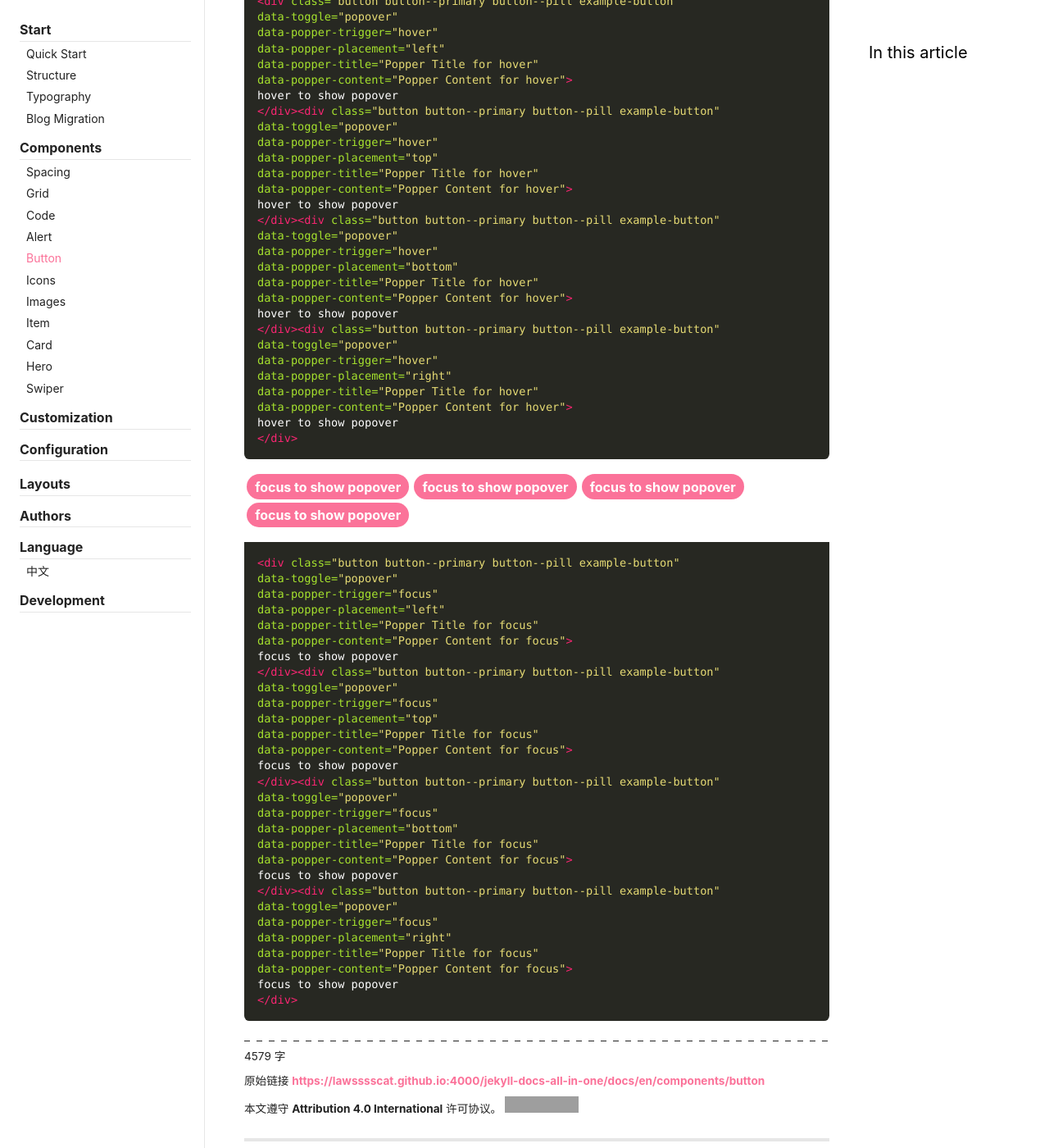
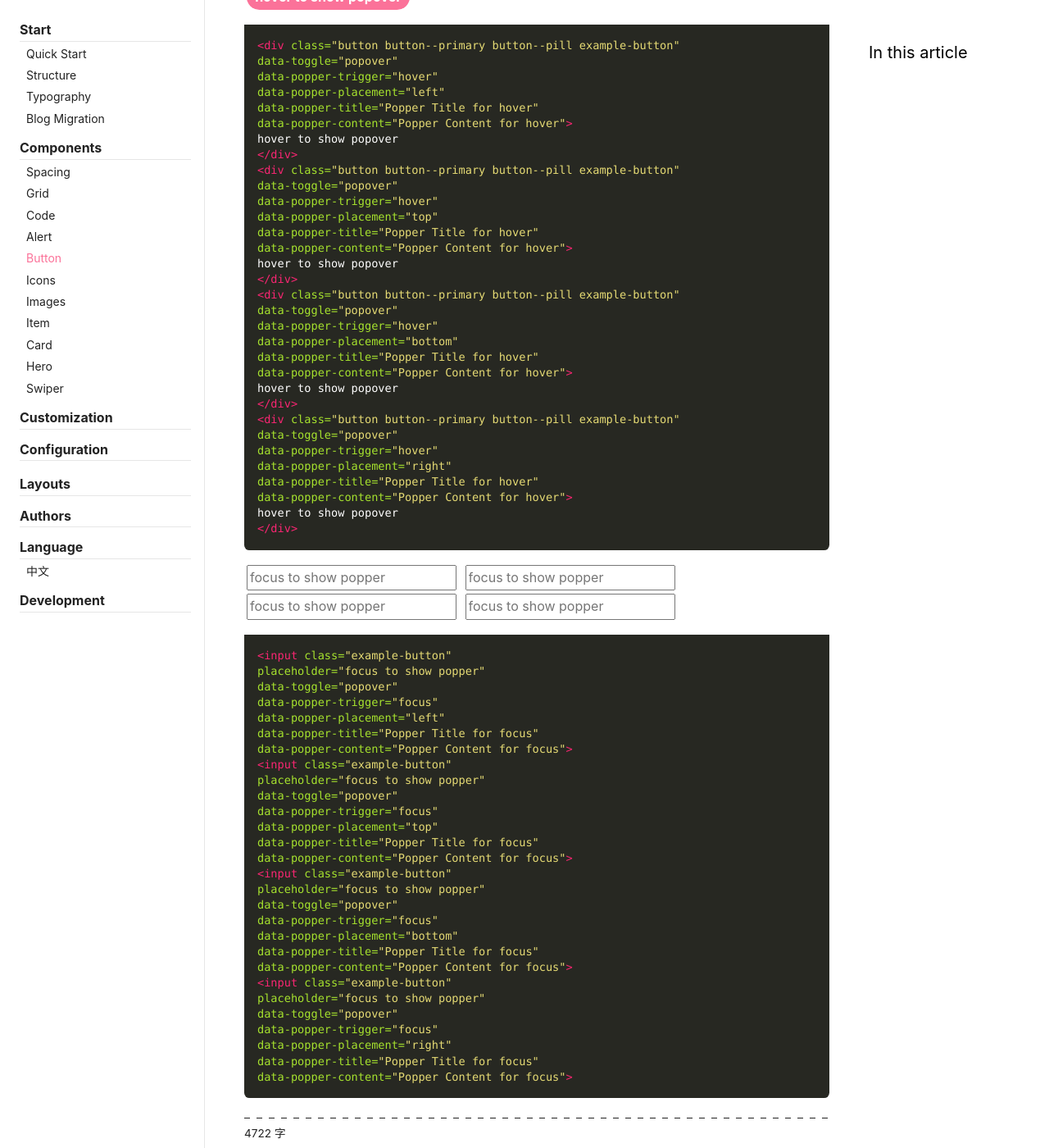
Before and after one commit to LawssssCat/jekyll-docs, a Jekyll site: the page built from _docs/en/components/button.md, in a window 1280 px wide and 1400 px high, scrolled down 8373 px. Shown: the whole window at 82% size. Built offline with Jekyll 4.4.1, drawn with Linux system fonts in a browser that asks for light colours; comment, search, counter and statistics services are not loaded; some of the changed text lies outside the part shown; grey boxes are pictures that could not be loaded.

Commit message:
docs(button): replace part of content to be generated by code

````diff
--- a/_docs/en/components/button.md
+++ b/_docs/en/components/button.md
@@ -51,20 +51,22 @@
         {%- else -%}
           {%- assign _button_text = _type | append: ' ' | append: _shape | append: ' ' | append: _size | upcase -%}
       {%- endcase -%}
-      <div class="button button--{{ _type }} button--{{ _shape }} button--{{ _size }} example-button"
-        onclick="javascript:copyButtonClass(this)"
-        data-toggle="popover"
-        data-popper-trigger="hover"
-        data-popper-placement="top"
-        data-popper-title=""
-        data-popper-content="Copy class to Clipboard">
-        {{ _button_text }}
-      </div>
+<div class="button button--{{ _type }} button--{{ _shape }} button--{{ _size }} example-button"
+  onclick="javascript:copyButtonClass(this)"
+  data-toggle="popover"
+  data-popper-trigger="hover"
+  data-popper-placement="top"
+  data-popper-title=""
+  data-popper-content="Copy class to Clipboard">
+  {{ _button_text }}
+</div>
+[SPACE]
     {%- endfor -%}
   {%- endfor -%}
 {%- endcapture -%}
 </p>
-{{ _code_html }}
+<!-- ================================ -->
+{{ _code_html | replace: "[SPACE]", "" | strip }}
 <!-- ================================ -->
 {%- capture _titles -%}
 html
@@ -73,7 +75,7 @@
 {%- endcapture -%}
 {%- capture _contents -%}
 ```html
-{{ _code_html }}
+{{ _code_html | replace: "[SPACE]", "" | strip }}
 ```
 <!-- split content -->
 ```javascript
@@ -87,15 +89,22 @@
 {%- include article/generate-details.html summary="source code" code=_code_tabs -%}
 <!-- ================================ -->
 {%- endfor -%}
-<!-- ================================ -->
+
+<!-- ================================================================================================================================ -->
 
 ## Type
 
-### Primary
+<!-- ================================ -->
+{%- assign _title_h3_list = "primary,secondary,success,outline" | split: "," -%}
+{%- for _title_h3 in _title_h3_list -%}
+{%- capture _code_block_h3 -%}
+<!-- ============================= -->
+### {{ _title_h3 | capitalize }}
+{: #{{ _title_h3 }}}
 
 <!-- ============================= -->
 {%- capture _code -%}
-<div class="button button--primary button--pill">BUTTON</div>
+<div class="button button--{{ _title_h3 }} button--pill">BUTTON</div>
 {%- endcapture -%}
 
 {{ _code }}
@@ -114,12 +123,33 @@
 {{ _code }}
 ```
 <!-- ============================= -->
+{%- endcapture -%}
+{{ _code_block_h3 | markdownify }}
+{%- endfor -%}
 
-### Secondary
+<!-- ================================================================================================================================ -->
+
+## Shape
+
+<!-- ================================ -->
+{%- assign _title_h3_list = "pill,rounded,circle,tag" | split: "," -%}
+{%- for _title_h3 in _title_h3_list -%}
+
+{%- case _title_h3 -%}
+  {%- when 'circle' -%}
+    {%- assign _button_content_h3 = "X" -%}
+  {%- else -%}
+    {%- assign _button_content_h3 = "BUTTON" -%}
+{%- endcase -%}
+
+{%- capture _code_block_h3 -%}
+<!-- ============================= -->
+### {{ _title_h3 | capitalize }}
+{: #{{ _title_h3 }}}
 
 <!-- ============================= -->
 {%- capture _code -%}
-<div class="button button--secondary button--pill">BUTTON</div>
+<div class="button button--primary button--{{ _title_h3 }}">{{ _button_content_h3 }}</div>
 {%- endcapture -%}
 
 {{ _code }}
@@ -129,7 +159,7 @@
 ```
 <!-- ============================= -->
 {%- capture _code -%}
-[BUTTON](#){:.button.button--secondary.button--pill}
+[{{ _button_content_h3 }}](#{{ _title_h3 }}){:.button.button--primary.button--{{ _title_h3 }}}
 {%- endcapture -%}
 
 {{ _code }}
@@ -138,152 +168,11 @@
 {{ _code }}
 ```
 <!-- ============================= -->
+{%- endcapture -%}
+{{ _code_block_h3 | markdownify }}
+{%- endfor -%}
 
-### Success
-
-<!-- ============================= -->
-{%- capture _code -%}
-<div class="button button--success button--pill">BUTTON</div>
-{%- endcapture -%}
-
-{{ _code }}
-
-```html
-{{ _code }}
-```
-<!-- ============================= -->
-{%- capture _code -%}
-[BUTTON](#){:.button.button--success.button--pill}
-{%- endcapture -%}
-
-{{ _code }}
-
-```html
-{{ _code }}
-```
-<!-- ============================= -->
-
-### Outline
-
-<!-- ============================= -->
-{%- capture _code -%}
-<div class="button button--outline-success button--pill">BUTTON</div>
-{%- endcapture -%}
-
-{{ _code }}
-
-```html
-{{ _code }}
-```
-<!-- ============================= -->
-{%- capture _code -%}
-[BUTTON](#){:.button.button--outline-success.button--pill}
-{%- endcapture -%}
-
-{{ _code }}
-
-```html
-{{ _code }}
-```
-<!-- ============================= -->
-
-## Shape
-
-### Pill
-
-<!-- ============================= -->
-{%- capture _code -%}
-<div class="button button--primary button--pill">BUTTON</div>
-{%- endcapture -%}
-
-{{ _code }}
-
-```html
-{{ _code }}
-```
-<!-- ============================= -->
-{%- capture _code -%}
-[BUTTON](#){:.button.button--primary .button--pill}
-{%- endcapture -%}
-
-{{ _code }}
-
-```html
-{{ _code }}
-```
-<!-- ============================= -->
-
-### Rounded
-
-<!-- ============================= -->
-{%- capture _code -%}
-<div class="button button--primary button--rounded">BUTTON</div>
-{%- endcapture -%}
-
-{{ _code }}
-
-```html
-{{ _code }}
-```
-<!-- ============================= -->
-{%- capture _code -%}
-[BUTTON](#){:.button.button--primary .button--rounded}
-{%- endcapture -%}
-
-{{ _code }}
-
-```html
-{{ _code }}
-```
-<!-- ============================= -->
-
-### Circle
-
-<!-- ============================= -->
-{%- capture _code -%}
-<div class="button button--primary button--circle">X</div>
-{%- endcapture -%}
-
-{{ _code }}
-
-```html
-{{ _code }}
-```
-<!-- ============================= -->
-{%- capture _code -%}
-[X](#){:.button.button--primary.button--circle}
-{%- endcapture -%}
-
-{{ _code }}
-
-```html
-{{ _code }}
-```
-<!-- ============================= -->
-
-### Tag
-
-<!-- ============================= -->
-{%- capture _code -%}
-<div class="button button--primary button--tag">BUTTON</div>
-{%- endcapture -%}
-
-{{ _code }}
-
-```html
-{{ _code }}
-```
-<!-- ============================= -->
-{%- capture _code -%}
-[BUTTON](#){:.button.button--primary.button--tag}
-{%- endcapture -%}
-
-{{ _code }}
-
-```html
-{{ _code }}
-```
-<!-- ============================= -->
+<!-- ================================================================================================================================ -->
 
 ## Size
 
@@ -360,7 +249,7 @@
 | **data-popper-content**  | true |  |
 
 <!-- ============================= -->
-{%- assign _trigger_list = 'click,hover,focus' | split: ',' -%}
+{%- assign _trigger_list = 'click,hover' | split: ',' -%}
 {%- assign _placement_list = 'left,top,bottom,right' | split: ',' -%}
 <!-- ============================= -->
 {%- for _trigger in _trigger_list -%}
@@ -375,19 +264,44 @@
 data-popper-content="Popper Content for {{ _trigger }}">
 {{ _trigger }} to show popover
 </div>
+[SPACE]
 {%- endfor -%}
 {%- endcapture -%}
 <!-- ============================= -->
 {%- capture _code_highlight -%}
 ```html
-{{ _code_html }}
+{{ _code_html | replace: "[SPACE]", "" | strip }}
 ```
 {%- endcapture -%}
-<!-- ============================= -->
 {%- assign _code_highlight = _code_highlight | markdownify -%}
 <!-- ============================= -->
-{{ _code_html }}
+{{ _code_html | replace: "[SPACE]", "" | strip }}
 {{ _code_highlight }}
 <!-- ============================= -->
 {%- endfor -%}
 <!-- ============================= -->
+
+<!-- ============================= -->
+{%- capture _code_html -%}
+{%- for _placement in _placement_list -%}
+<input class="example-button"
+placeholder="focus to show popper"
+data-toggle="popover"
+data-popper-trigger="focus"
+data-popper-placement="{{ _placement }}"
+data-popper-title="Popper Title for focus"
+data-popper-content="Popper Content for focus">
+[SPACE]
+{%- endfor -%}
+{%- endcapture -%}
+<!-- ============================= -->
+{%- capture _code_highlight -%}
+```html
+{{ _code_html | replace: "[SPACE]", "" | strip }}
+```
+{%- endcapture -%}
+{%- assign _code_highlight = _code_highlight | markdownify -%}
+<!-- ============================= -->
+{{ _code_html | replace: "[SPACE]", "" | strip }}
+{{ _code_highlight }}
+<!-- ============================= -->
````
Also changed, not shown: other parts of _docs/en/components/button.md (+1 -1 lines), _javascript/lib/popper.js.
